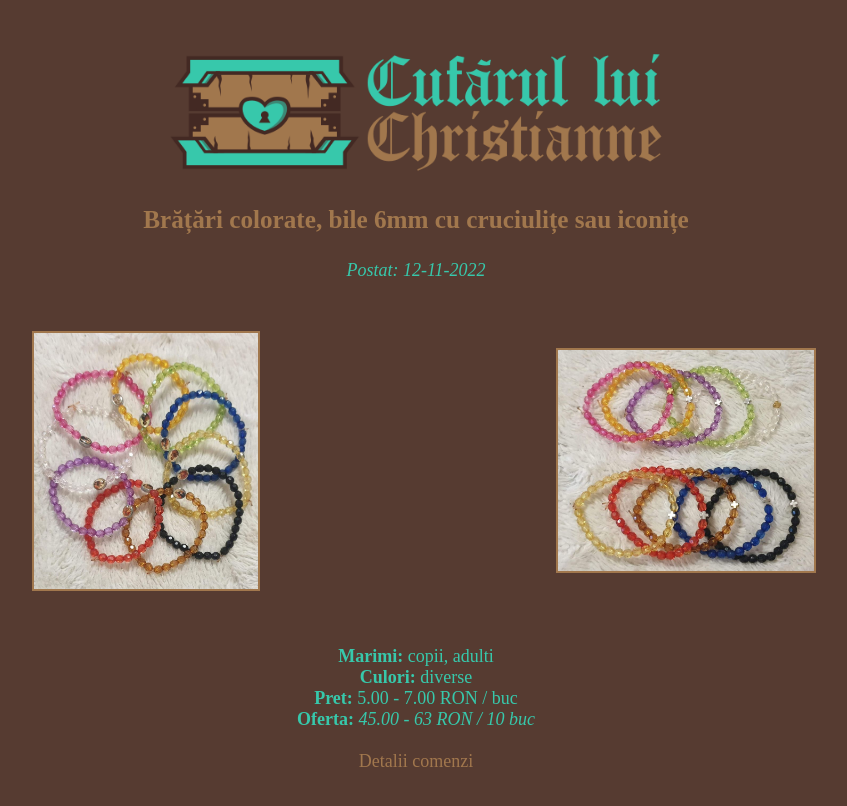
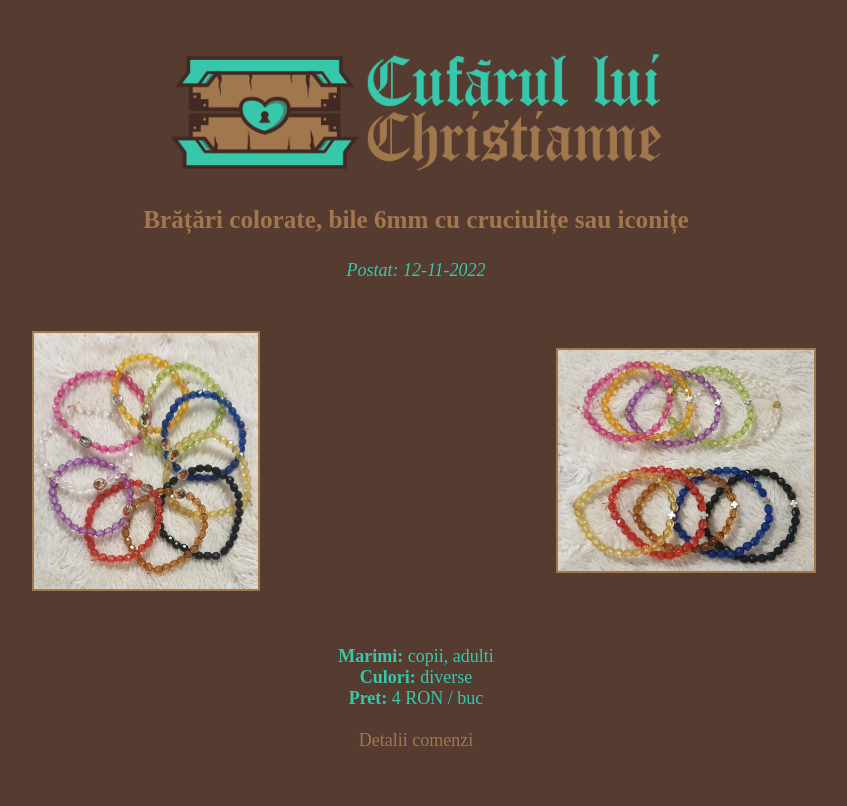
Before and after one commit to christiannero/cufarul-lui-christianne, a Jekyll site: the page built from _posts/2022-11-12-bratari-colorate-bile-6mm-cu-cruciulite-sau-iconite.md, in a window 1280 px wide. Shown: the top 806 px of the page, without its empty margins (224-1071 px from the left). Built offline with Jekyll 4.4.1, drawn with Linux system fonts in a browser that asks for light colours.

Commit message:
Update 2022-11-12-bratari-colorate-bile-6mm-cu-cruciulite-sau-iconite.md

```diff
--- a/_posts/2022-11-12-bratari-colorate-bile-6mm-cu-cruciulite-sau-iconite.md
+++ b/_posts/2022-11-12-bratari-colorate-bile-6mm-cu-cruciulite-sau-iconite.md
@@ -6,7 +6,6 @@ img: "/assets/img/bratari-colorate-bile-6mm-cu-cruciulite-sau-iconite.jpg"
 img2: "/assets/img/bratari-colorate-bile-6mm-cu-cruciulite-sau-iconite-2.jpg"
 sizes: "copii, adulti"
 colors: "diverse"
-price: "5.00 - 7.00 RON / buc"
-comment: "45.00 - 63 RON / 10 buc"
+price: "4 RON / buc"
 vertical: true
 ---
```
